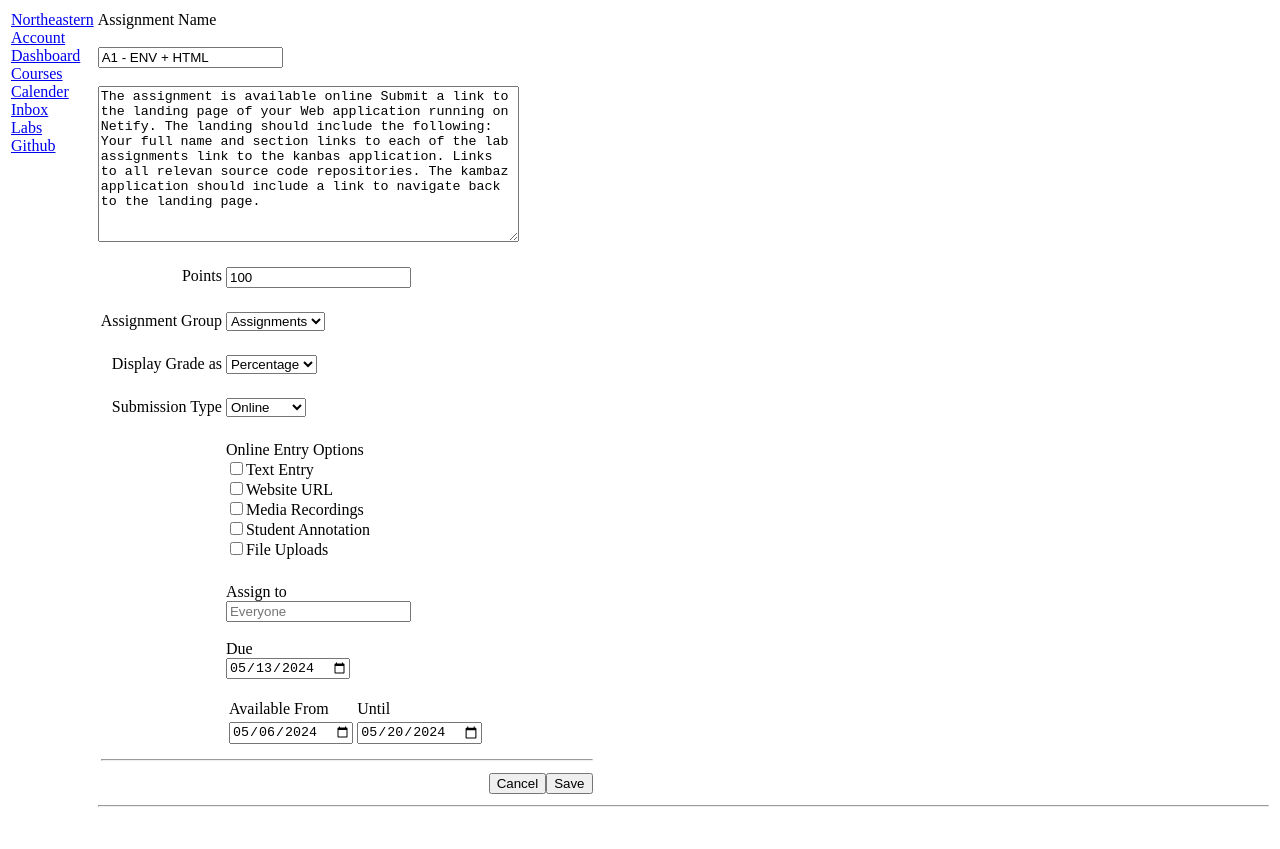
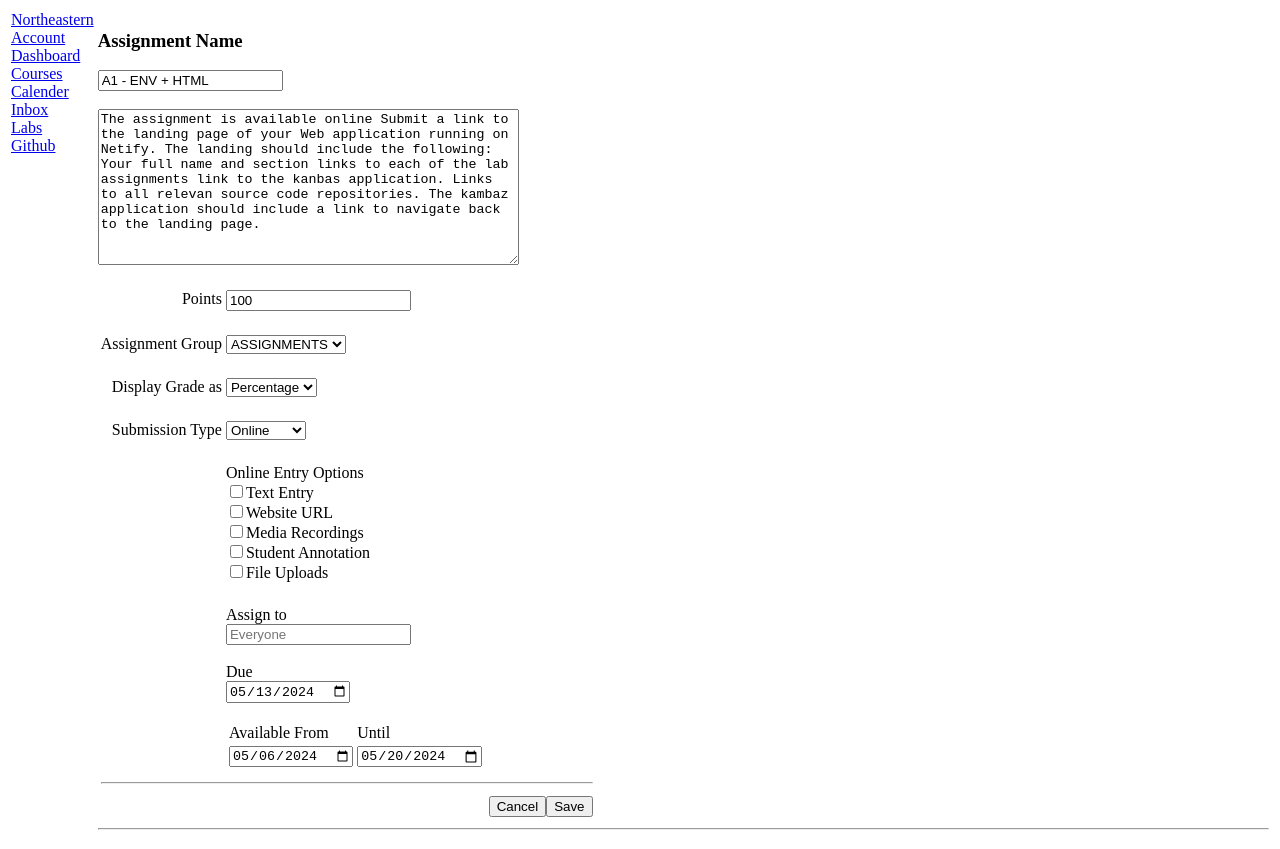
Before and after one commit to Preethi-23102000/kambaz-next-js, a Next.js app: page /Courses/CS1234/Assignments/123 in a window 1280 px wide. Before the commit the page ends 826 px from the top, so only its background shows below. Built offline with nearby package versions, Linux system fonts and the light colour scheme.

Commit message:
Assignment 1 - adding id and clean up - 6

```diff
--- a/app/(Kambaz)/Courses/[cid]/Assignments/[aid]/page.tsx
+++ b/app/(Kambaz)/Courses/[cid]/Assignments/[aid]/page.tsx
@@ -1,9 +1,9 @@
 export default function AssignmentEditor() {
   return (
     <div id="wd-assignments-editor">
-      <label htmlFor="wd-name">Assignment Name</label>
-      <br />
-      <br />
+      <label htmlFor="wd-name">
+        <h3>Assignment Name</h3>
+      </label>
       <input id="wd-name" value="A1 - ENV + HTML" />
       <br />
       <br />
@@ -33,10 +33,10 @@ export default function AssignmentEditor() {
           </td>
           <td>
             <select id="wd-group">
-              <option selected>Assignments</option>
-              <option>Quizzes</option>
-              <option>Exams</option>
-              <option>Projects</option>
+              <option selected>ASSIGNMENTS</option>
+              <option>QUIZZES</option>
+              <option>EXAMS</option>
+              <option>PROJECTS</option>
             </select>
           </td>
         </tr>
```
